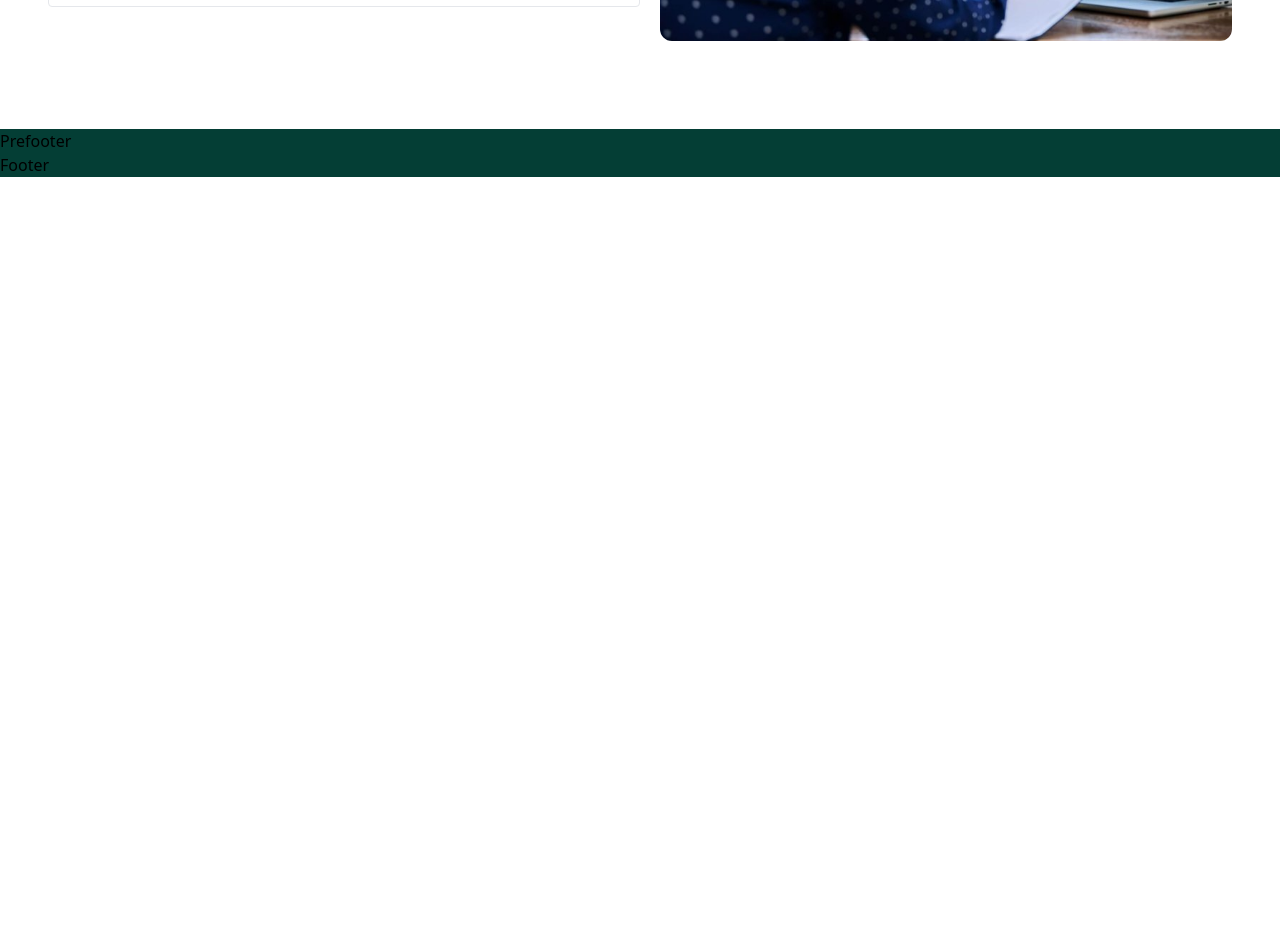
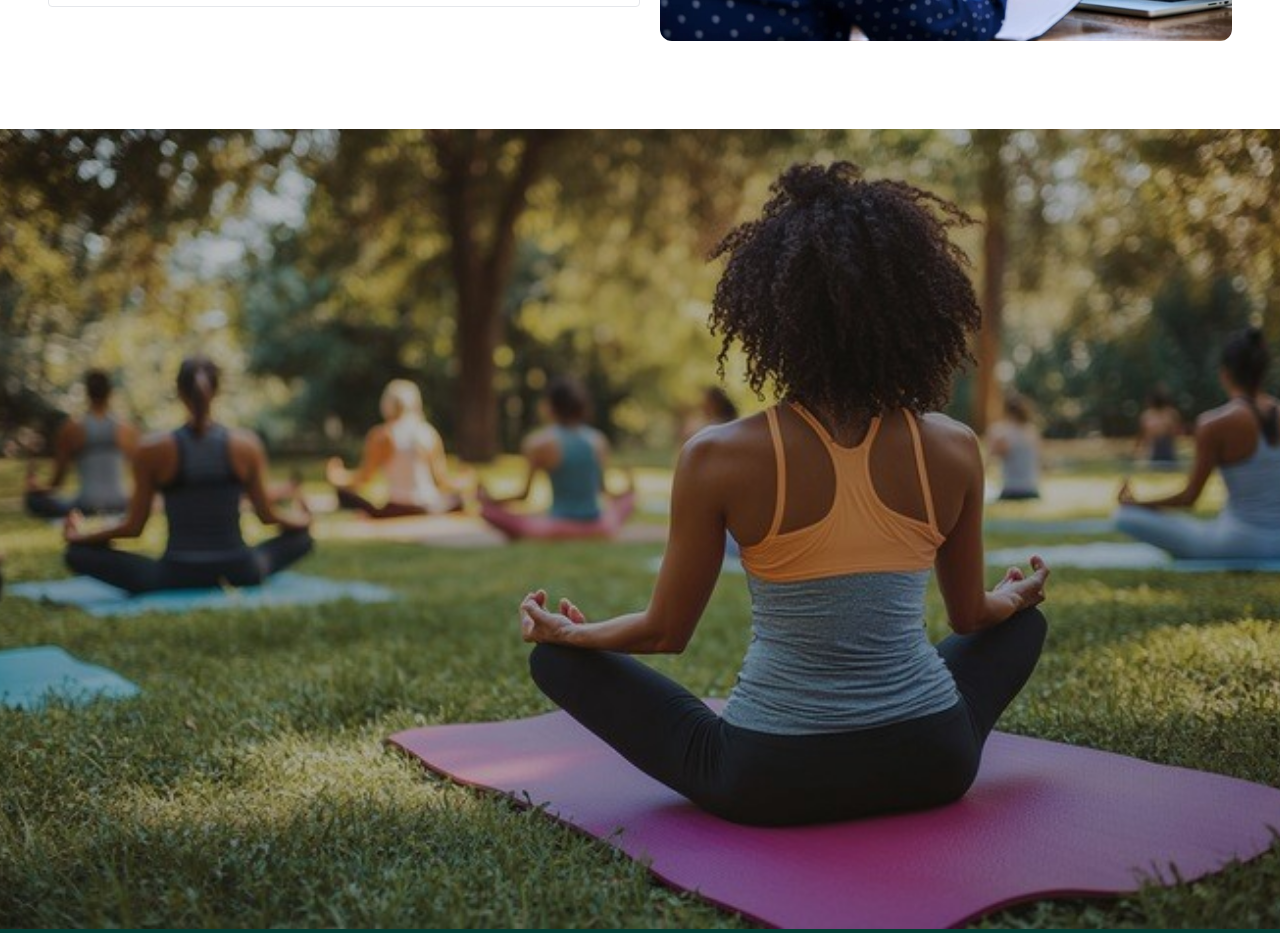
Before and after one commit to Ialbertine/Serenity-Haven_Platform, a React (Vite) app in the folder client/: page / in a window 1280 px wide. Shown: the part 3600-4533 px from the top of the page. Before the commit the page ends 3777 px from the top, so only its background shows below. Built offline with nearby package versions, Linux system fonts and the light colour scheme.

Commit message:
Layout updates

```diff
--- a/client/src/Pages/Home.jsx
+++ b/client/src/Pages/Home.jsx
@@ -4,6 +4,25 @@ import { ImCheckmark } from "react-icons/im";
 import { IoMdPlay } from "react-icons/io";
 import { BsArrowRight } from "react-icons/bs";
 import { motion } from "framer-motion";
+import styled from 'styled-components';
+
+
+const BackgroundContainer = styled.div`
+  position: relative;
+  background-image: url('/imgs/Homemental.jpg');
+  background-position: center;
+  background-size: cover;
+  background-repeat: no-repeat;
+  min-height: 100vh;
+  display: flex;
+  flex-direction: column;
+  padding: 1rem;
+
+  @media (min-width: 1024px) {
+    background-attachment: fixed;
+    padding: 3rem;
+  }
+`;
 
 const Home = () => {
   // video interactivity
@@ -380,6 +399,12 @@ const Home = () => {
           </div>
         </div>
       </div>
+
+      {/* Pricing */}
+      <BackgroundContainer>
+        {/* Content here */}
+
+      </BackgroundContainer>
     </>
   );
 };
```
Also changed, not shown: client/public/imgs/Homeimage15.jpg (deleted), client/public/imgs/fixedbackground.jpg (renamed from client/public/imgs/above-view-of-counseling-during-group-therapy-at-mental-health-center--qldgg0ixe7ip87rdsv2wpp4xhwixin12s9txulk5uo.jpg).
